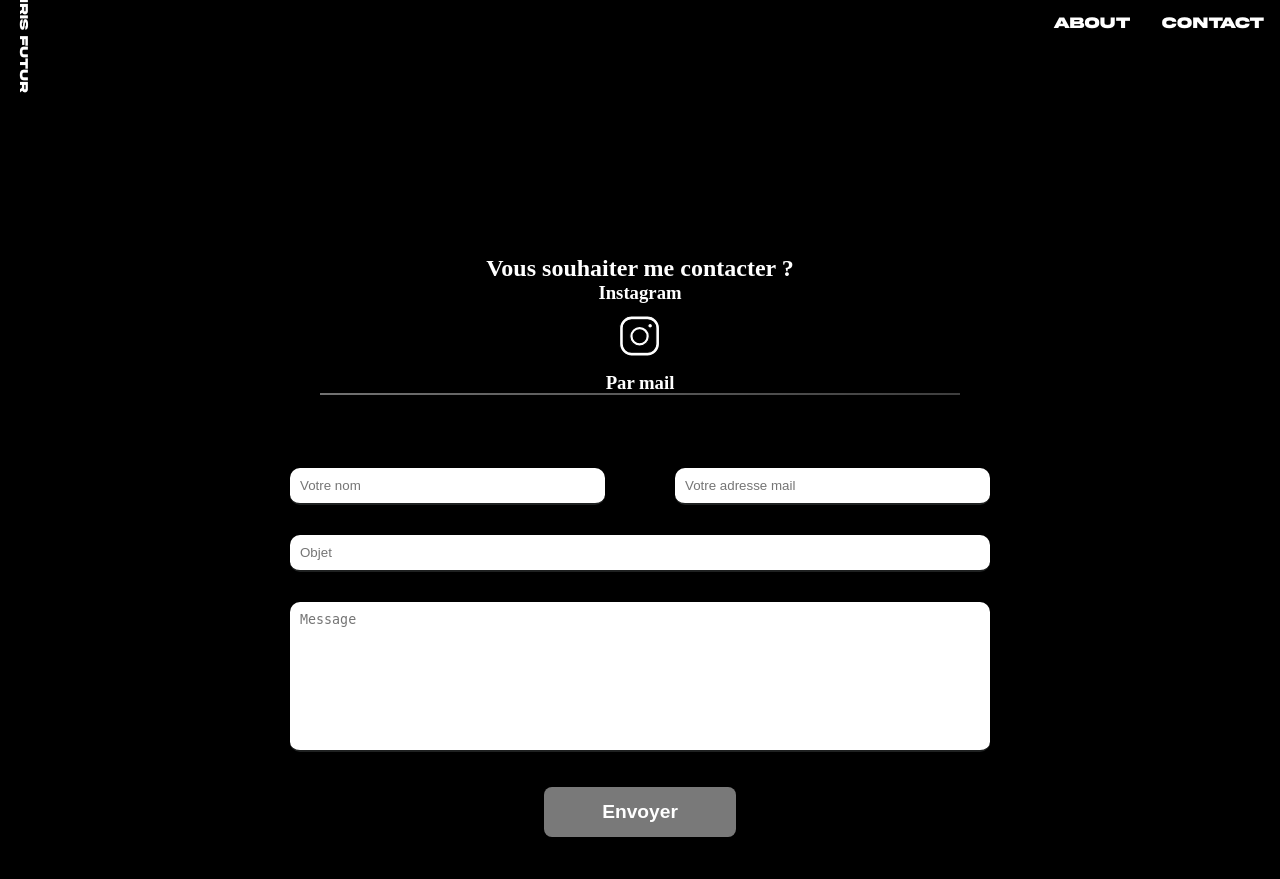
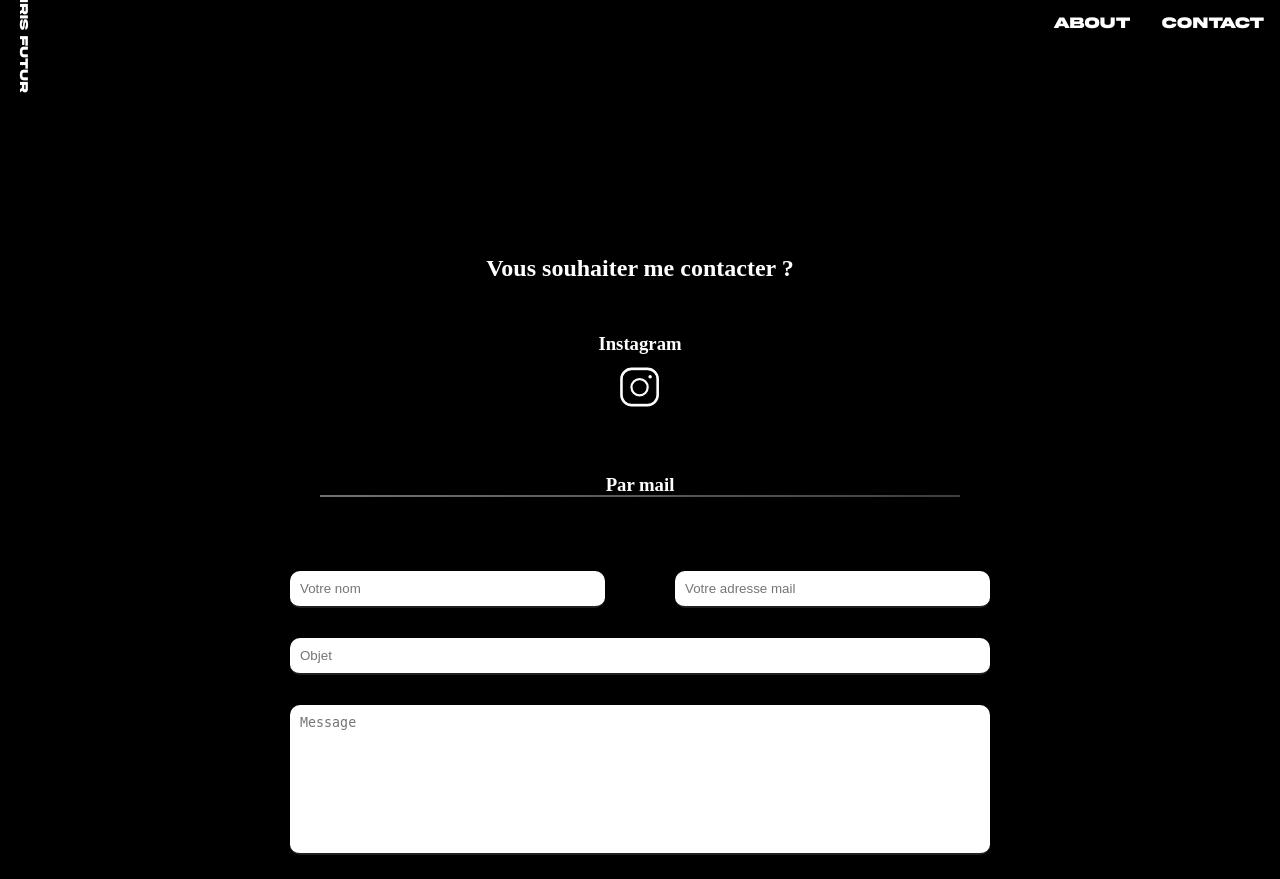
Before and after one commit to HugoKD/studio_vitrine, a Django app: page /contact/ in a window 1280 px wide. Shown: the part 17-896 px from the top of the page. Before the commit the page ends 854 px from the top, so only its background shows below. Run offline with Django 4.2, Linux system fonts and the light colour scheme.

Commit message:
finitions

```diff
--- a/studio_vitrine/static/studio_vitrine/css/contact.css
+++ b/studio_vitrine/static/studio_vitrine/css/contact.css
@@ -121,6 +121,7 @@ svg {
 }
 
 #contact .insta {
+    margin: 4% 0;
     display: block;
     color: white;
 }
```
